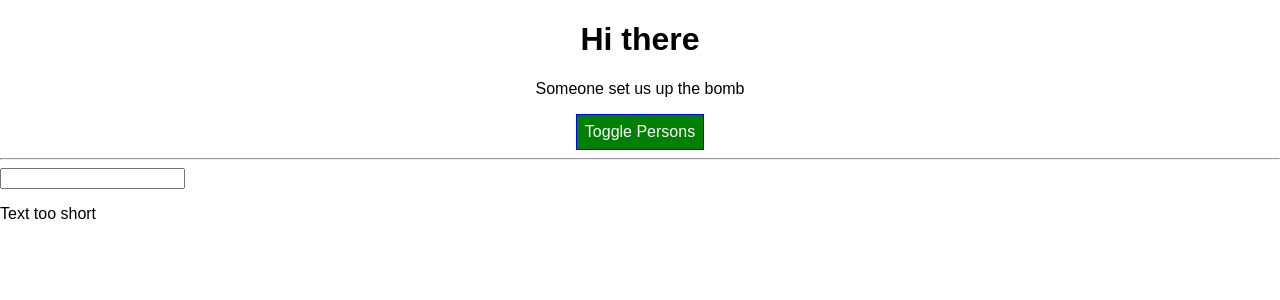
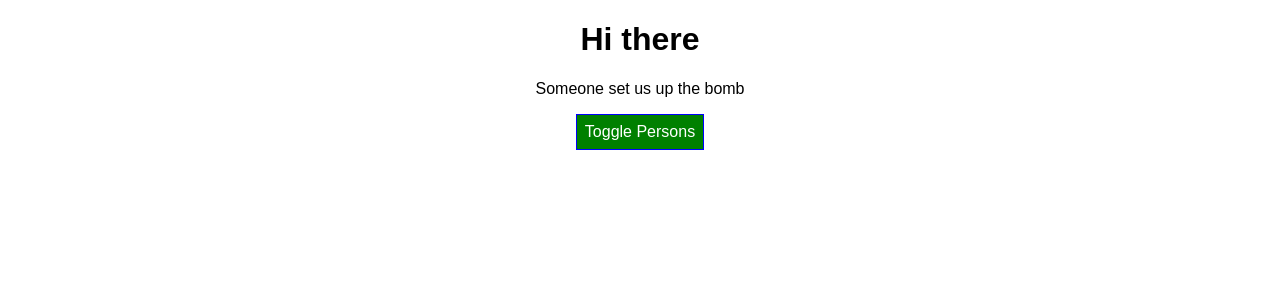
Before and after one commit to catcarrier/academind-react-complete, a React (Create React App) app: page / in a window 1280 px wide. Shown: the top 300 px of the page. Built offline with nearby package versions, Linux system fonts and the light colour scheme.

Commit message:
backed out character, validation components

```diff
--- a/src/components/Char/Char.js
+++ /dev/null
@@ -1,19 +0,0 @@
-import React from 'react';
-
-const charcomponent = (props) => {
-
-    const style = {
-        display: 'inline-block',
-        padding: '16px',
-        textAlign: 'center',
-        margin: '16px',
-        border: '1px solid black'
-    };
-
-    return (
-        <input type="text" style={style} onClick={() => props.click(props.index)} value={props.value} readOnly/>
-    );
-
-}
-
-export default charcomponent;
--- a/src/containers/App.js
+++ b/src/containers/App.js
@@ -1,9 +1,6 @@
 import React, { Component } from 'react';
-import styles from './App.module.css';
 import Cockpit from '../components/Cockpit/Cockpit';
 import Persons from '../components/Persons/Persons';
-import Validation from '../components/Validation/Validation';
-import CharComponent from '../components/Char/Char';
 
 class App extends Component {
   state = {
@@ -12,8 +9,7 @@ class App extends Component {
       { id: '002', name: "Cyrus", age: 200 },
       { id: '003', name: "Ozymandias", age: 52 },
     ],
-    showPersons: false,
-    textValue: ''
+    showPersons: false
   }
 
   deletePersonHandler = (id) => {
@@ -41,33 +37,11 @@ class App extends Component {
     })
   }
 
-  reversePersonsHandler = () => {
-    this.setState(state => ({
-      ...state,
-      persons: state.persons.reverse()
-    }));
-  }
-
   togglePersonsHandler = () => {
     const doesShow = this.state.showPersons;
     this.setState(state => ({
       showPersons: !doesShow
     }));
-  }
-
-  onTextChange = (event) => {
-    const newTextValue = event.target.value;
-    this.setState({
-      textValue: newTextValue
-    })
-  }
-
-  onRemoveLetter = (index) => {
-    const textValues = this.state.textValue.split('');
-    textValues.splice(index, 1);
-    this.setState({
-      textValue: textValues.join('')
-    })
   }
 
   render() {
@@ -81,30 +55,13 @@ class App extends Component {
       />
     }
 
-    let charComponents = (
+    return (
       <div>
-        {
-          this.state.textValue.split('').map((letter, index) => {
-            return <CharComponent key={index} index={index} click={this.onRemoveLetter} value={letter} />
-          })
-        }
-      </div>
-    );
-
-
-
-    return (
-      <div className={styles.App}>
         <Cockpit
           persons={this.state.persons}
           showPersons={this.state.showPersons}
           clicked={this.togglePersonsHandler} />
         {persons}
-        <hr />
-        <input type="text" onChange={(event) => this.onTextChange(event)} value={this.state.textValue} />
-        <p>{this.state.textValue}</p>
-        <Validation textLength={this.state.textValue.length} />
-        {charComponents}
       </div>
     );
   }
--- a/src/containers/App.module.css
+++ b/src/containers/App.module.css
@@ -0,0 +1,3 @@
+.App {
+    text-align: center;
+  }
```
